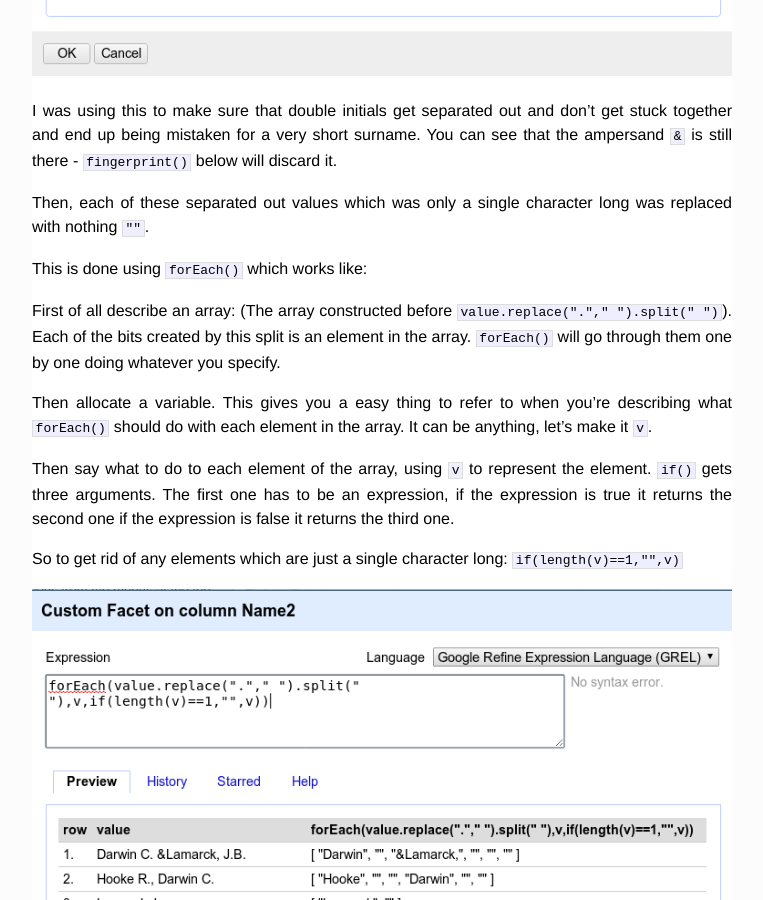
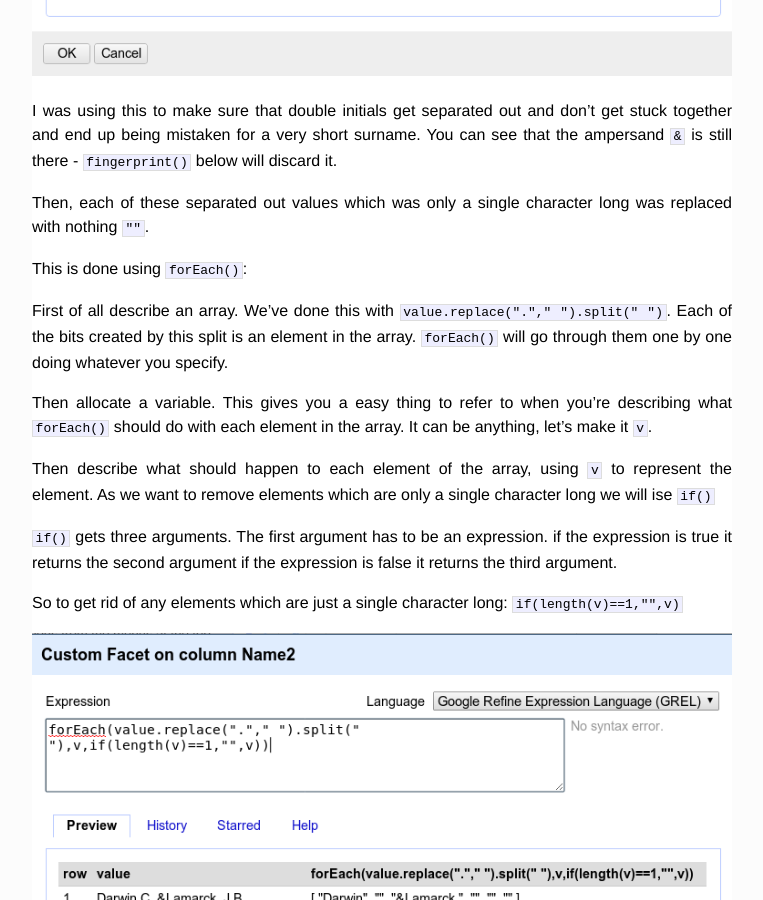
Before and after one commit to keithmaguire/keithmaguire.github.com, a Jekyll site: the page built from _posts/2012-11-16-refine-two-columns-have-the-same-information-but-jumbled-up.markdown, in a window 1280 px wide and 900 px high, scrolled down 1273 px. Shown: the whole window, without its empty margins (308-1071 px from the left). Built offline with Jekyll 4.4.1, drawn with Linux system fonts in a browser that asks for light colours; Markdown is read by kramdown in place of the engine named in the settings.

Commit message:
Updated 2012-11-16-refine-two-columns-have-the-same-information-but-jumbled-up.markdown

```diff
--- a/_posts/2012-11-16-refine-two-columns-have-the-same-information-but-jumbled-up.markdown
+++ b/_posts/2012-11-16-refine-two-columns-have-the-same-information-but-jumbled-up.markdown
@@ -34,17 +34,17 @@ I was using this to make sure that double initials get separated out and don't g
 
 Then, each of these separated out values which was only a single character long was replaced with nothing `""`.
 
-This is done using `forEach()` which works like:
+This is done using `forEach()`:
 
-First of all describe an array: (The array constructed before `value.replace("."," ").split(" ")`). Each of the bits created by this split is an element in the array. `forEach()` will go through them one by one doing whatever you specify.
+First of all describe an array. We've done this with `value.replace("."," ").split(" ")`. Each of the bits created by this split is an element in the array. `forEach()` will go through them one by one doing whatever you specify.
 
 Then allocate a variable. This gives you a easy thing to refer to when you're describing what `forEach()` should do with each element in the array. It can be anything, let's make it `v`.
 
-Then say what to do to each element of the array, using `v` to represent the element.
-`if()` gets three arguments. The first one has to be an expression, if the expression is true it returns the second one if the expression is false it returns the third one.
+Then describe what should happen to each element of the array, using `v` to represent the element. As we want to remove elements which are only a single character long we will ise `if()`
+
+`if()` gets three arguments. The first argument has to be an expression. if the expression is true it returns the second argument if the expression is false it returns the third argument.
 
 So to get rid of any elements which are just a single character long:  `if(length(v)==1,"",v)`
-
 
 ![replace each element that's only a single character long with nothing](/images/foreachfingerprint/Selection_002.png)
 
```
